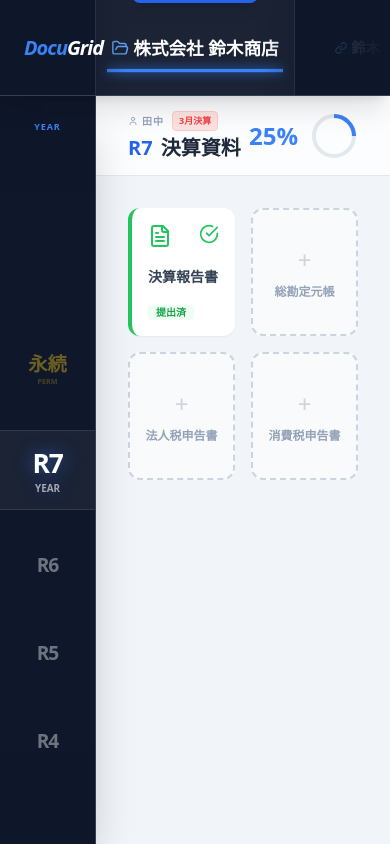
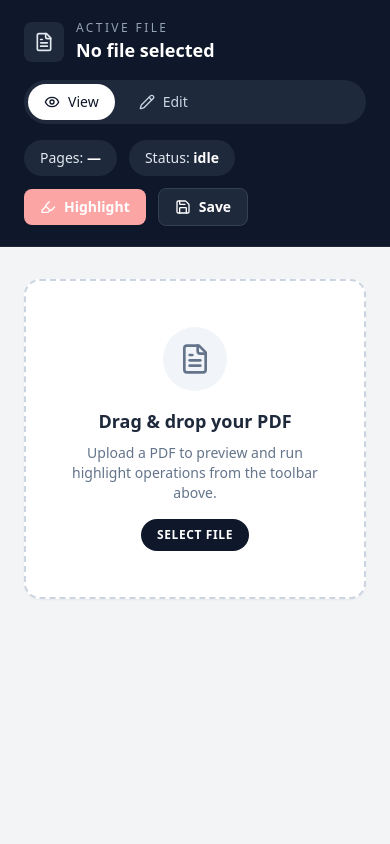
Before and after one commit to hide-kuwa/TAXX, a Next.js app in the folder frontend/: page / in a window 390 px wide. Built offline with nearby package versions, Linux system fonts and the light colour scheme.

Commit message:
Restore PDF editor UI with backend actions

```diff
--- a/frontend/src/app/page.tsx
+++ b/frontend/src/app/page.tsx
@@ -1,276 +1,242 @@
 "use client";
 
-import { useState, useRef, useEffect, useCallback } from "react";
+import { useCallback, useEffect, useMemo, useState } from "react";
 import { useDropzone } from "react-dropzone";
-import { clsx } from "clsx";
-import {
-  FileText, Folder, FolderOpen, Link as LinkIcon, CheckCircle,
-  User, UserCheck, UploadCloud, CalendarDays
-} from "lucide-react";
+import { FileText, Highlighter, Save, Eye, Pencil } from "lucide-react";
 
-// ★ 作った部品をインポート！（これだけで機能が全部入ります）
-import LocalPdfEditor from "@/components/pdf/LocalPdfEditor";
+const uploadEndpoint = "http://localhost:3100/api/pdf/info";
+const highlightEndpoint = "http://localhost:3100/api/highlight";
 
-// --- 以下、メイン画面用のデータ・部品 (ドラムロール等はそのまま維持) ---
+type UploadStatus = "idle" | "uploading" | "success" | "error";
 
-const staffList = [
-  { id: 's1', name: '田中 太郎 (第1課)', clients: [{ id: 'c1', name: '株式会社 鈴木商店', fiscal: 3, groupId: 'yamada', role: 'main' }, { id: 'c1_sub1', name: '鈴木 太郎 (個人)', fiscal: 3, groupId: 'yamada', role: 'sub' }, { id: 'c2', name: '合同会社 テック', fiscal: 12 }, { id: 'c3', name: '山田建設', fiscal: 9 }] },
-  { id: 's2', name: '佐藤 花子 (第2課)', clients: [{ id: 'c4', name: '医療法人 佐藤医院', fiscal: 12, groupId: null, role: 'main' }, { id: 'c5', name: 'クリエイティブ合同', fiscal: 6, groupId: null, role: 'main' }] }
-];
-const periods = { year: ['R7', 'R6', 'R5', 'R4'], month: Array.from({length: 12}, (_, i) => `${12 - i}月`) };
-
-// ジェスチャー制御 (そのまま維持)
-function useCrossSwipe(ref: React.RefObject<HTMLDivElement>, axis: 'h' | 'v', callback: (delta: number) => void) {
-  useEffect(() => {
-    const element = ref.current;
-    if (!element) return;
-    let accumulatedDelta = 0; const threshold = 40; let isCoolingDown = false;
-    const handleWheel = (e: WheelEvent) => {
-      if (isCoolingDown) return;
-      if (axis === 'v') {
-        if (Math.abs(e.deltaX) > Math.abs(e.deltaY) && Math.abs(e.deltaX) > 10) {
-          e.preventDefault(); accumulatedDelta += e.deltaX;
-          if (Math.abs(accumulatedDelta) > threshold) { callback(accumulatedDelta > 0 ? 1 : -1); accumulatedDelta = 0; isCoolingDown = true; setTimeout(() => isCoolingDown = false, 500); }
-        } else { accumulatedDelta = 0; }
-      } else {
-        if (Math.abs(e.deltaY) > Math.abs(e.deltaX) && Math.abs(e.deltaY) > 10) {
-          e.preventDefault(); accumulatedDelta += e.deltaY;
-          if (Math.abs(accumulatedDelta) > threshold) { callback(accumulatedDelta > 0 ? 1 : -1); accumulatedDelta = 0; isCoolingDown = true; setTimeout(() => isCoolingDown = false, 500); }
-        } else { accumulatedDelta = 0; }
-      }
-    };
-    element.addEventListener('wheel', handleWheel, { passive: false });
-    return () => element.removeEventListener('wheel', handleWheel);
-  }, [ref, axis, callback]);
-}
-
-// ドロップゾーンカード (そのまま維持)
-const DropzoneCard = ({ title, onDropFile }: { title: string, onDropFile: (f: File, t: string) => void }) => {
-  const onDrop = useCallback((acceptedFiles: File[]) => { if(acceptedFiles[0]) onDropFile(acceptedFiles[0], title); }, [title, onDropFile]);
-  const { getRootProps, getInputProps, isDragActive } = useDropzone({ onDrop, accept: {'application/pdf': ['.pdf']}, noClick: false });
-  return (
-    <div {...getRootProps()} className={clsx("h-32 rounded-xl border-2 border-dashed flex flex-col items-center justify-center p-2 transition-all cursor-pointer group relative overflow-hidden", isDragActive ? "bg-blue-50 border-blue-500 scale-105 shadow-xl z-10" : "bg-slate-50 border-slate-300 hover:bg-white hover:border-blue-400 hover:scale-105 hover:shadow-md")}>
-       <input {...getInputProps()} />
-       {isDragActive && <div className="absolute inset-0 bg-blue-100/50 flex items-center justify-center z-20 pointer-events-none"><UploadCloud className="text-blue-600 animate-bounce" size={40} /></div>}
-       <div className={clsx("transition-colors mb-2 text-2xl", isDragActive ? "text-blue-500" : "text-slate-300 group-hover:text-blue-500")}>+</div>
-       <div className={clsx("text-xs font-bold transition-colors", isDragActive ? "text-blue-600" : "text-slate-400 group-hover:text-blue-500")}>{title}</div>
-    </div>
-  );
+type PdfInfoResponse = {
+  pageCount?: number;
+  fileId?: string;
+  id?: string;
 };
 
 export default function Home() {
-  // State
-  const [staffIdx, setStaffIdx] = useState(0);
-  const [activeClientIdx, setActiveClientIdx] = useState(0);
-  const [mode, setMode] = useState<'year' | 'month'>('year');
-  const [activePeriodIdx, setActivePeriodIdx] = useState(1);
-  const [viewerOpen, setViewerOpen] = useState(false);
-  const [activeDocTitle, setActiveDocTitle] = useState("");
-  const [activeFile, setActiveFile] = useState<File | null>(null);
-  const [uploadedStatus, setUploadedStatus] = useState<Record<string, boolean>>({'決算報告書': true});
-  const [toast, setToast] = useState<{show: boolean, icon: any, title: string, msg: string}>({ show: false, icon: null, title: "", msg: "" });
+  const [currentFile, setCurrentFile] = useState<File | null>(null);
+  const [pdfUrl, setPdfUrl] = useState<string | null>(null);
+  const [fileId, setFileId] = useState<string | null>(null);
+  const [pageCount, setPageCount] = useState<number | null>(null);
+  const [uploadStatus, setUploadStatus] = useState<UploadStatus>("idle");
+  const [isLoading, setIsLoading] = useState(false);
+  const [mode, setMode] = useState<"view" | "edit">("view");
 
-  // Refs & Scrolling
-  const hScrollRef = useRef<HTMLDivElement>(null);
-  const vScrollRef = useRef<HTMLDivElement>(null);
-  const isAutoScrolling = useRef(false);
-  const scrollTimeout = useRef<NodeJS.Timeout | null>(null);
+  const fileName = useMemo(() => currentFile?.name ?? "No file selected", [currentFile]);
 
-  const currentStaff = staffList[staffIdx];
-  const currentClient = currentStaff.clients[activeClientIdx] || currentStaff.clients[0];
-  const currentPeriodList = ['PERM', ...periods[mode]];
-  const currentPeriodLabel = currentPeriodList[activePeriodIdx];
-  const isPerm = activePeriodIdx === 0;
-
-  // Toast
-  const showToast = useCallback((icon: any, title: string, msg: string) => {
-    setToast({ show: true, icon, title, msg });
-    setTimeout(() => setToast(prev => ({ ...prev, show: false })), 2000);
+  const clearPreviewUrl = useCallback((url: string | null) => {
+    if (url) {
+      URL.revokeObjectURL(url);
+    }
   }, []);
 
-  // Upload Handler
-  const handleUpload = useCallback(async (file: File, docTitle: string) => {
-    setActiveDocTitle(docTitle);
-    setActiveFile(file);
-    setViewerOpen(true);
-    setUploadedStatus(prev => ({ ...prev, [docTitle]: true }));
-    showToast(UploadCloud, "READY TO EDIT", `${docTitle} を読み込みました`);
-  }, [showToast]);
+  const uploadFile = useCallback(async (selectedFile: File) => {
+    setUploadStatus("uploading");
+    setIsLoading(true);
 
-  // Switching Logic
-  const switchStaff = useCallback((direction: number) => {
-    setStaffIdx(prev => {
-      let next = prev + direction;
-      if (next >= staffList.length) next = 0;
-      if (next < 0) next = staffList.length - 1;
-      showToast(UserCheck, "STAFF CHANGED", staffList[next].name);
-      return next;
+    try {
+      const formData = new FormData();
+      formData.append("file", selectedFile);
+
+      const response = await fetch(uploadEndpoint, {
+        method: "POST",
+        body: formData,
       });
-    setActiveClientIdx(0);
-  }, [showToast]);
 
-  const switchMode = useCallback(() => {
-    setMode(prev => {
-      const next = prev === 'year' ? 'month' : 'year';
-      showToast(CalendarDays, "MODE CHANGED", next.toUpperCase());
-      return next;
+      if (!response.ok) {
+        throw new Error("Upload failed");
+      }
+
+      const data = (await response.json()) as PdfInfoResponse;
+      setPageCount(typeof data.pageCount === "number" ? data.pageCount : null);
+      setFileId(data.fileId ?? data.id ?? null);
+      setUploadStatus("success");
+    } catch (error) {
+      setUploadStatus("error");
+    } finally {
+      setIsLoading(false);
+    }
+  }, []);
+
+  const onDrop = useCallback(
+    (acceptedFiles: File[]) => {
+      const selectedFile = acceptedFiles[0];
+      if (!selectedFile) return;
+
+      setCurrentFile(selectedFile);
+      clearPreviewUrl(pdfUrl);
+      setPdfUrl(URL.createObjectURL(selectedFile));
+      uploadFile(selectedFile);
+    },
+    [clearPreviewUrl, pdfUrl, uploadFile]
+  );
+
+  const { getRootProps, getInputProps, isDragActive } = useDropzone({
+    onDrop,
+    accept: { "application/pdf": [".pdf"] },
+    multiple: false,
   });
-    setActivePeriodIdx(1);
-  }, [showToast]);
 
-  useCrossSwipe(vScrollRef, 'v', () => switchMode());
-  useCrossSwipe(hScrollRef, 'h', (delta) => switchStaff(delta > 0 ? 1 : -1));
+  const handleHighlight = useCallback(async () => {
+    if (!currentFile) return;
 
-  // Scroll Sync
-  const handleScroll = (axis: 'h' | 'v') => {
-    if (isAutoScrolling.current) return;
-    const ref = axis === 'h' ? hScrollRef.current : vScrollRef.current;
-    if (!ref) return;
-    if (scrollTimeout.current) clearTimeout(scrollTimeout.current);
-    scrollTimeout.current = setTimeout(() => {
-        const center = (axis === 'h' ? ref.scrollLeft : ref.scrollTop) + (axis === 'h' ? ref.clientWidth : ref.clientHeight) / 2;
-        const items = ref.querySelectorAll(axis === 'h' ? '.h-item' : '.v-item');
-        let closestIdx = -1; let minDiff = Infinity;
-        items.forEach((item, idx) => {
-            const el = item as HTMLElement;
-            const itemCenter = (axis === 'h' ? el.offsetLeft : el.offsetTop) + (axis === 'h' ? el.clientWidth : el.clientHeight) / 2;
-            const diff = Math.abs(center - itemCenter);
-            if (diff < minDiff) { minDiff = diff; closestIdx = idx; }
+    setIsLoading(true);
+    try {
+      const formData = new FormData();
+      formData.append("file", currentFile);
+      formData.append("page", "0");
+      formData.append("x", "100");
+      formData.append("y", "100");
+      formData.append("width", "200");
+      formData.append("height", "100");
+
+      const response = await fetch(highlightEndpoint, {
+        method: "POST",
+        body: formData,
       });
-        if (closestIdx !== -1) {
-            if (axis === 'h' && closestIdx !== activeClientIdx) setActiveClientIdx(closestIdx);
-            else if (axis === 'v' && closestIdx !== activePeriodIdx) setActivePeriodIdx(closestIdx);
+
+      if (!response.ok) {
+        throw new Error("Highlight failed");
       }
-    }, 100);
+
+      const blob = await response.blob();
+      const updatedFile = new File([blob], currentFile.name, { type: blob.type || "application/pdf" });
+
+      setCurrentFile(updatedFile);
+      clearPreviewUrl(pdfUrl);
+      setPdfUrl(URL.createObjectURL(updatedFile));
+    } catch (error) {
+      // Keep the existing preview if highlight fails.
+    } finally {
+      setIsLoading(false);
+    }
+  }, [clearPreviewUrl, currentFile, pdfUrl]);
+
+  useEffect(() => {
+    return () => {
+      clearPreviewUrl(pdfUrl);
     };
-
-  const scrollToCenter = (axis: 'h' | 'v', index: number) => {
-      const ref = axis === 'h' ? hScrollRef.current : vScrollRef.current;
-      if (!ref) return;
-      isAutoScrolling.current = true;
-      if (axis === 'h') {
-          const items = ref.querySelectorAll('.h-item');
-          if (items[index]) {
-              const el = items[index] as HTMLElement;
-              const offset = el.offsetLeft - (ref.clientWidth / 2) + (el.clientWidth / 2);
-              ref.scrollTo({ left: offset, behavior: 'smooth' });
-          }
-      } else {
-          const items = ref.querySelectorAll('.v-item');
-          if (items[index]) {
-              const el = items[index] as HTMLElement;
-              const offset = el.offsetTop - (ref.clientHeight / 2) + (el.clientHeight / 2);
-              ref.scrollTo({ top: offset, behavior: 'smooth' });
-          }
-      }
-      setTimeout(() => { isAutoScrolling.current = false; }, 500);
-  };
-  useEffect(() => { scrollToCenter('h', activeClientIdx); }, [activeClientIdx, staffIdx]);
-  useEffect(() => { scrollToCenter('v', activePeriodIdx); }, [activePeriodIdx, mode]);
-
-  const docList = isPerm ? ['定款', '履歴事項全部証明書', '株主名簿', '設立届出書'] : (mode === 'year' ? ['決算報告書', '総勘定元帳', '法人税申告書', '消費税申告書'] : ['月次試算表', '通帳コピー', '請求書綴り', '給与台帳']);
-  const currentUploadedCount = docList.filter(title => uploadedStatus[title]).length;
-  const progress = Math.round((currentUploadedCount / docList.length) * 100);
-  const progressColor = isPerm ? '#eab308' : '#3b82f6';
+  }, [clearPreviewUrl, pdfUrl]);
 
   return (
-    <div className="text-slate-600 h-screen flex flex-col bg-slate-100 font-sans overflow-hidden select-none">
-
-      {/* === 上ドラム === */}
-      <nav className="h-24 bg-slate-900 border-b border-slate-700 relative flex flex-col z-30 shadow-xl flex-shrink-0">
-        <div className="absolute left-1/2 -translate-x-1/2 bottom-0 w-[200px] h-full bg-white/5 border-x border-white/10 pointer-events-none z-0"></div>
-        <div className="absolute top-0 left-0 w-full text-center z-50 pointer-events-none">
-           <div className={clsx("inline-block bg-blue-600 text-white text-[10px] font-bold px-4 py-1 rounded-b-lg shadow-lg transition-transform duration-300", toast.show && toast.title === "STAFF CHANGED" ? "translate-y-0" : "-translate-y-full")}>
-             <UserCheck size={10} className="inline mr-1"/> {currentStaff.name}
+    <div className="flex min-h-screen flex-col bg-gray-100 text-slate-900">
+      <header className="border-b border-slate-800 bg-slate-900 text-white">
+        <div className="mx-auto flex max-w-7xl flex-col gap-4 px-6 py-5 md:flex-row md:items-center md:justify-between">
+          <div className="flex items-center gap-3">
+            <div className="flex h-10 w-10 items-center justify-center rounded-lg bg-slate-800">
+              <FileText className="h-5 w-5 text-slate-200" />
+            </div>
+            <div>
+              <p className="text-xs uppercase tracking-[0.2em] text-slate-400">Active File</p>
+              <p className="text-lg font-semibold text-white">{fileName}</p>
             </div>
           </div>
-        <div ref={hScrollRef} onScroll={() => handleScroll('h')} className="h-drum-scroller w-full h-full relative z-10 no-scrollbar pt-2">
-          <div style={{ width: '50vw', flexShrink: 0 }}></div>
-          {currentStaff.clients.map((client, idx) => (
-            <div key={client.id} onClick={() => setActiveClientIdx(idx)} className={clsx("h-item group-member", idx === activeClientIdx && "active")}>
-              <div className="flex items-center justify-center gap-1">
-                {client.role === 'main' ? (idx === activeClientIdx ? <FolderOpen size={16} className="text-blue-400"/> : <Folder size={16} className="opacity-50"/>) : <LinkIcon size={14} className="text-blue-400"/>}
-                {client.name}
+
+          <div className="flex items-center gap-2 rounded-full bg-slate-800 p-1">
+            <button
+              type="button"
+              onClick={() => setMode("view")}
+              className={`flex items-center gap-2 rounded-full px-4 py-2 text-sm font-medium transition ${
+                mode === "view" ? "bg-white text-slate-900" : "text-slate-300 hover:text-white"
+              }`}
+            >
+              <Eye className="h-4 w-4" />
+              View
+            </button>
+            <button
+              type="button"
+              onClick={() => setMode("edit")}
+              className={`flex items-center gap-2 rounded-full px-4 py-2 text-sm font-medium transition ${
+                mode === "edit" ? "bg-white text-slate-900" : "text-slate-300 hover:text-white"
+              }`}
+            >
+              <Pencil className="h-4 w-4" />
+              Edit
+            </button>
           </div>
+
+          <div className="flex flex-wrap items-center gap-3">
+            <div className="rounded-full bg-slate-800 px-4 py-2 text-sm text-slate-200">
+              Pages: <span className="font-semibold text-white">{pageCount ?? "—"}</span>
             </div>
-          ))}
-          <div style={{ width: '50vw', flexShrink: 0 }}></div>
+            <div className="rounded-full bg-slate-800 px-4 py-2 text-sm text-slate-200">
+              Status: <span className="font-semibold text-white">{uploadStatus}</span>
             </div>
-        <div className="absolute left-0 top-0 h-full w-32 mask-h-left pointer-events-none z-20"></div>
-        <div className="absolute right-0 top-0 h-full w-32 mask-h-right pointer-events-none z-20"></div>
-        <div className="absolute left-6 top-1/2 -translate-y-1/2 z-50 text-white font-black italic text-xl tracking-tighter cursor-pointer group" onClick={() => switchStaff(1)}>
-          <span className="text-blue-500 group-hover:text-white transition-colors">Docu</span>Grid
+            {fileId && (
+              <div className="rounded-full bg-slate-800 px-4 py-2 text-sm text-slate-200">
+                File ID: <span className="font-semibold text-white">{fileId}</span>
               </div>
-      </nav>
-
-      {/* === メイン === */}
-      <div className="flex flex-1 overflow-hidden relative">
-        <aside className="w-24 bg-slate-900 h-full relative flex flex-col items-center justify-center shadow-2xl z-20 flex-shrink-0 border-r border-slate-700">
-          <div className="absolute top-1/2 -translate-y-1/2 w-full h-20 bg-white/5 border-y border-white/10 pointer-events-none z-0"></div>
-          <div onClick={switchMode} className="absolute top-4 left-1/2 -translate-x-1/2 z-50 cursor-pointer hover:scale-110 transition-transform">
-            <span className={clsx("text-[9px] font-black tracking-widest", mode === 'year' ? "text-blue-500" : "text-green-500")}>{mode.toUpperCase()}</span>
+            )}
+            <button
+              type="button"
+              onClick={handleHighlight}
+              disabled={!currentFile || isLoading}
+              className="flex items-center gap-2 rounded-lg bg-red-500 px-4 py-2 text-sm font-semibold text-white shadow-sm transition hover:bg-red-600 disabled:cursor-not-allowed disabled:bg-red-300"
+            >
+              <Highlighter className="h-4 w-4" />
+              Highlight
+            </button>
+            <button
+              type="button"
+              className="flex items-center gap-2 rounded-lg border border-slate-700 bg-slate-800 px-4 py-2 text-sm font-semibold text-white shadow-sm transition hover:bg-slate-700"
+            >
+              <Save className="h-4 w-4" />
+              Save
+            </button>
           </div>
-          <div ref={vScrollRef} onScroll={() => handleScroll('v')} className="v-drum-scroller h-full w-full py-[calc(50vh-80px)] flex flex-col items-center gap-6 relative z-10 no-scrollbar">
-             <div style={{ height: '50%', flexShrink: 0 }}></div>
-             {currentPeriodList.map((p, idx) => (
-               <div key={p} onClick={() => setActivePeriodIdx(idx)} className={clsx("v-item w-full py-4 text-center", idx === activePeriodIdx && "active")}>
-                  {p === 'PERM' ? <><div className="text-2xl font-black text-yellow-400">永続</div><div className="text-[9px] font-bold opacity-60 text-yellow-400">PERM</div></> : <><div className={clsx("text-2xl font-black tracking-tighter", mode === 'month' && parseInt(p) === currentClient.fiscal ? "text-red-500" : "text-white")}>{p}</div>{mode === 'year' && idx === activePeriodIdx && <div className="text-[9px] font-bold opacity-60 text-white">YEAR</div>}</>}
-               </div>
-             ))}
-             <div style={{ height: '50%', flexShrink: 0 }}></div>
-          </div>
-          <div className="absolute top-0 left-0 w-full h-24 mask-v-top pointer-events-none z-20"></div>
-          <div className="absolute bottom-0 left-0 w-full h-24 mask-v-bottom pointer-events-none z-20"></div>
-        </aside>
-
-        <main className="flex-1 flex flex-col bg-slate-100 relative">
-           <header className="bg-white/80 backdrop-blur px-8 py-3 border-b border-slate-200 flex justify-between items-center z-10 h-20">
-              <div>
-                 <div className="flex items-center gap-2">
-                    <div className="text-[10px] font-bold text-slate-400 uppercase tracking-widest flex items-center gap-1"><User size={10} /> {currentStaff.name.split(' ')[0]}</div>
-                    <span className={clsx("text-[9px] font-bold px-1.5 py-0.5 rounded border", currentClient.fiscal === 3 ? "bg-red-100 text-red-500 border-red-200" : "bg-slate-100 text-slate-500 border-slate-200")}>{currentClient.fiscal}月決算</span>
-                 </div>
-                 <div className="text-xl font-bold text-slate-800 leading-tight mt-1 flex items-center">
-                    {isPerm ? <span className="text-yellow-500 mr-2">永続</span> : <span className={clsx("mr-2", mode === 'year' ? 'text-blue-600' : 'text-green-500')}>{currentPeriodLabel}</span>}
-                    {isPerm ? "永久保存ドキュメント" : (mode === 'year' ? '決算資料' : '月次監査')}
-                 </div>
-              </div>
-              <div className="flex items-center gap-3">
-                 <div className="text-right"><span className="text-2xl font-black" style={{ color: progressColor }}>{progress}%</span></div>
-                 <div className="w-12 h-12 relative flex items-center justify-center"><svg className="transform -rotate-90 w-12 h-12"><circle cx="24" cy="24" r="20" stroke="#e2e8f0" strokeWidth="4" fill="transparent" /><circle cx="24" cy="24" r="20" stroke={progressColor} strokeWidth="4" fill="transparent" strokeDasharray="125" strokeDashoffset={125 - (125 * progress / 100)} className="transition-all duration-700" /></svg></div>
         </div>
       </header>
 
-           <div className="flex-1 overflow-y-auto p-8">
-              <div className="grid grid-cols-2 md:grid-cols-3 lg:grid-cols-4 gap-4 animate-fade-in-up">
-                 {docList.map((title) => {
-                   const isFilled = uploadedStatus[title];
-                   return isFilled ? (
-                     <div key={title} onClick={() => alert("編集するには未提出状態に戻してください")} className={clsx("h-32 rounded-xl p-4 flex flex-col justify-between hover:scale-105 transition-transform cursor-pointer bg-white border-l-4 shadow-sm", isPerm ? "border-yellow-400" : "border-green-500")}>
-                        <div className="flex justify-between items-start"><FileText className={clsx("text-xl", isPerm ? "text-yellow-500" : "text-green-500")} /><CheckCircle className="text-green-500" size={20} /></div>
-                        <div className="text-sm font-bold text-slate-700 leading-tight">{title}</div>
-                        <div className="text-[10px] text-green-600 font-bold bg-green-50 w-fit px-2 rounded">提出済</div>
+      <main className="mx-auto flex w-full max-w-7xl flex-1 flex-col gap-6 px-6 py-8">
+        {!currentFile && (
+          <div
+            {...getRootProps()}
+            className={`flex min-h-[320px] cursor-pointer flex-col items-center justify-center rounded-2xl border-2 border-dashed bg-white p-10 text-center shadow-sm transition ${
+              isDragActive ? "border-blue-500 bg-blue-50" : "border-slate-300 hover:border-slate-400"
+            }`}
+          >
+            <input {...getInputProps()} />
+            <div className="flex h-16 w-16 items-center justify-center rounded-full bg-slate-100">
+              <FileText className="h-8 w-8 text-slate-500" />
             </div>
+            <h2 className="mt-4 text-lg font-semibold text-slate-800">Drag & drop your PDF</h2>
+            <p className="mt-2 text-sm text-slate-500">
+              Upload a PDF to preview and run highlight operations from the toolbar above.
+            </p>
+            <span className="mt-4 inline-flex items-center rounded-full bg-slate-900 px-4 py-2 text-xs font-semibold uppercase tracking-wider text-white">
+              Select File
+            </span>
+          </div>
+        )}
+
+        {currentFile && (
+          <div className="flex w-full flex-1 items-center justify-center">
+            <div className="relative w-full max-w-4xl">
+              <div className="absolute -inset-4 rounded-3xl bg-white/60 shadow-2xl"></div>
+              <div className="relative overflow-hidden rounded-2xl border border-slate-200 bg-white shadow-xl">
+                {pdfUrl ? (
+                  <embed
+                    src={pdfUrl}
+                    type="application/pdf"
+                    className="h-[720px] w-full bg-gray-50"
+                  />
                 ) : (
-                     <DropzoneCard key={title} title={title} onDropFile={handleUpload} />
-                   );
-                 })}
+                  <div className="flex h-[720px] items-center justify-center text-sm text-slate-400">
+                    PDF preview will appear here.
+                  </div>
+                )}
+                {isLoading && (
+                  <div className="absolute inset-0 flex items-center justify-center bg-white/70">
+                    <div className="h-10 w-10 animate-spin rounded-full border-4 border-slate-300 border-t-slate-900"></div>
+                  </div>
+                )}
               </div>
             </div>
+          </div>
+        )}
       </main>
-
-        {/* Toast */}
-        <div className={clsx("absolute top-1/2 left-1/2 -translate-x-1/2 -translate-y-1/2 bg-slate-900/95 text-white px-8 py-6 rounded-2xl shadow-2xl backdrop-blur z-50 flex flex-col items-center gap-2 border border-slate-700 transition-all duration-300 pointer-events-none", toast.show ? "opacity-100 scale-100" : "opacity-0 scale-90")}>
-           {toast.icon && <toast.icon className="text-4xl text-blue-500 mb-2" />}
-           <div className="text-xs font-bold text-slate-400 uppercase tracking-widest">{toast.title}</div>
-           <div className="text-xl font-black">{toast.msg}</div>
-        </div>
-      </div>
-
-      {/* === ★ 呼び出し元がこんなにシンプルになりました！ === */}
-      {viewerOpen && activeFile && (
-         <LocalPdfEditor file={activeFile} onClose={() => setViewerOpen(false)} />
-      )}
     </div>
   );
 }
```
Lines whose indentation alone changed are shown as unchanged.
